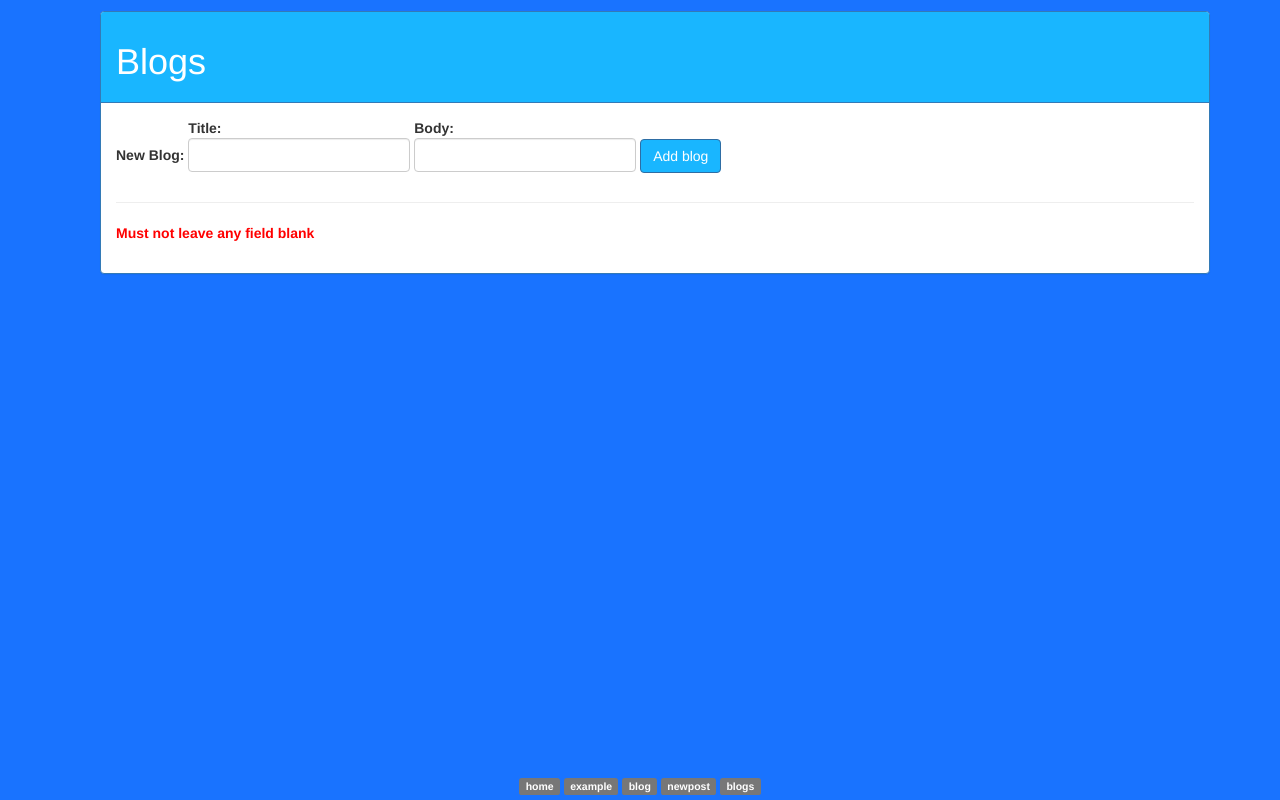
After one commit to jasonleonhard/blogz, a Flask app: page /newpost in a window 1280 px wide. The commit adds this page. Run offline with Flask 2, Linux system fonts and the light colour scheme; data that the repository does not hold is empty; some libraries are stand-ins or nearby versions.

Commit message:
create two path options that work /blogs vs /blog and /newpost

```diff
--- a/main.py
+++ b/main.py
@@ -20,18 +20,78 @@ class Blog(db.Model):
 
 @app.route("/")
 def index():
-    """."""
-    return render_template('index.html')
+    """Renders links."""
+    # return render_template('index.html'
+    return redirect('/blogs')
 
 @app.route("/example", methods=['POST', 'GET'])
 def example():
-    """."""
+    """Very simple example of routing and template rendering."""
     return render_template('example.html')
 
 @app.route("/blog")
-def blog(blog_title='', blog_body='', blog_title_error='', blog_body_error='',
+def blog(blog_title='', blog_body='',
              blogs='', prev_blog_title='',prev_blog_body=''):
-    """."""
+    """Lists all blogs. Does not allow new blog creation nor validation."""
+    blogs = Blog.query.all() # show current blogs in db
+
+    # this version works great if you don't delete the first item
+    return render_template('blog.html', title="Blogs", blogs=blogs,
+                               blog_title=blog_title, blog_body=blog_body)
+
+    # # this version works great for deleting first item but doesn't render all blogs at all...
+    # return render_template('blog.html', title="Blogs",
+    #                         blog_title='', blog_body='')
+
+@app.route("/newpost")
+def newpost(blog_title='', blog_body='', blog_title_error='', blog_body_error='',
+            prev_blog_title='', prev_blog_body=''):
+    """Create new blog and validate. Does not list blogs."""
+    if request.args: # if request.method == 'GET':
+        blog_title = request.args.get('blog_title')
+        blog_body = request.args.get('blog_body')
+
+    # Validation Section # make sure that
+    # last blog is not the same as next blog
+    blog_count = Blog.query.count()
+    if blog_count > 1:
+        prev_blog_title = Blog.query.order_by('-id').first().title
+        prev_blog_body = Blog.query.order_by('-id').first().body
+    if blogs_have_same_content(prev_blog_title, blog_title, prev_blog_body, blog_body):
+        blog_title_error = 'Blogs must be different'
+    # not blank
+    if no_field_blank(blog_title, blog_body):
+        blog_title_error = 'Must not leave any field blank'
+    # no errors on page before or rerender page with errors
+    if blog_title_error or blog_body_error:
+        return render_template('newpost.html', title="Blogs",
+                            blog_title=blog_title, blog_body=blog_body,
+                            blog_title_error=blog_title_error, blog_body_error=blog_body_error)
+    else:
+        # actual adding of new blog to db
+        new_blog = Blog(blog_title, blog_body)
+        db.session.add(new_blog)
+        db.session.commit()
+        return redirect('/blog') # better bc returns to page without /delete_blog in url
+
+@app.route("/delete_blog", methods=['POST'])
+def delete_blog():
+    """Remove a blog. WIP: Works great with /blogs, but on /blog cannot delete top blog item."""
+    blog_id = int(request.form['blog-id'])
+    blog_target = Blog.query.get(blog_id)
+    db.session.delete(blog_target)
+    db.session.commit()
+    # return render_template('blogs.html', title="Blogs", blogs=blogs) # works
+    blog_count = Blog.query.count()  # work around to delete last blog
+    if blog_count != 1:
+        return redirect('/blog')  # better bc returns to page without /delete_blog in url
+    else:
+        return redirect('/blogs')
+
+@app.route("/blogs")
+def blogs(blog_title='', blog_body='', blog_title_error='', blog_body_error='',
+             blogs='', prev_blog_title='',prev_blog_body=''):
+    """I would prefer to handle posts, gets and validations all on one page '/blogs'"""
     blogs = Blog.query.all() # show current blogs in db
     # add to database
     if request.args: # if request.method == 'GET':
@@ -66,18 +126,6 @@ def blog(blog_title='', blog_body='', blog_title_error='', blog_body_error='',
                                blog_title=blog_title, blog_body=blog_body,
                                blog_title_error=blog_title_error, blog_body_error=blog_body_error)
 
-@app.route("/delete_blog", methods=['POST'])
-def delete_blog():
-    """."""
-    blog_id = int(request.form['blog-id']) # id was found http://localhost:5000/POST?blog-id=27 The requested URL was not found on the server. If you entered the URL manually please check your spelling and try again.
-    blog_target = Blog.query.get(blog_id)
-    db.session.delete(blog_target)
-    db.session.commit()
-    blogs = Blog.query.all()
-    # return render_template('blogs.html', title="Blogs", blogs=blogs) # works
-    return redirect('/blog') # better bc returns to page without /delete_blog in url
-
-
 # disable browser caching
 @app.after_request
 def add_header(response):
--- a/templates/base.html
+++ b/templates/base.html
@@ -3,7 +3,6 @@
     <title>{{title}}</title>
     <meta charset="utf-8">
     <meta name="viewport" content="width=device-width, initial-scale=1">
-
     <!--favicon definition-->
     {% block head %}
     <link rel="shortcut icon" href="{{ url_for('static', filename = 'favicon.ico') }}"
@@ -11,7 +10,6 @@
     <link rel="icon" href="{{ url_for('static', filename = 'favicon.ico') }}"
     type="image/x-icon">
     {% endblock %}
-
     <link rel="stylesheet" href="https://cdnjs.cloudflare.com/ajax/libs/normalize/7.0.0/normalize.min.css" />
     <link href="https://fonts.googleapis.com/css?family=Roboto+Mono" rel="stylesheet">
     <link rel="stylesheet" href="{{ url_for('static', filename='stylesheets/styles.css') }}">
@@ -23,21 +21,20 @@
     <script src="https://maxcdn.bootstrapcdn.com/bootstrap/3.3.7/js/bootstrap.min.js"></script>
     <script type="text/javascript" src="{{ url_for('static', filename='scripts/scripts.js') }}" ></script>
 </head>
-
 <body class="container">
     <div class="pad"></div>
     <div class='container'>
         {% block content %}
         {% endblock  %}
-
         <footer class='footer navbar-fixed-bottom pad-bottom text-center'>
             <div class="col-md-12">
                 <a href="/"> <span class="label label-default">home</span></a>
                 <a href="/example"> <span class="label label-default">example</span></a>
                 <a href="/blog"> <span class="label label-default">blog</span></a>
+                <a href="/newpost"> <span class="label label-default">newpost</span></a>
+                <a href="/blogs"> <span class="label label-default">blogs</span></a>
             </div>
         </footer>
     </div>
 </body>
-
 </html>
--- /dev/null
+++ b/templates/newpost.html
@@ -0,0 +1,33 @@
+{% extends 'base.html' %}
+{% block content %}
+<div class="col-xs-12">
+    <div class="panel panel-primary">
+        <div class="panel-heading">
+            <h1>{{title}}</h1>
+        </div>
+        <div class="panel-body">
+            <div class="col-xs-12">
+               <form class="form-horizontal">
+                    <div class="form-group">
+                        <form>
+                            <label class="col-form-label">
+                                New Blog:
+                                <label class="col-form-label">Title:
+                                    <input class='form-control' type="text" name='blog_title' value="{{blog_title}}" />
+                                </label>
+                                <label class="col-form-label">Body:
+                                    <input class='form-control' type="text" name='blog_body' value="{{blog_body}}" />
+                                </label>
+                            </label>
+                            <input class='btn btn-primary' type="submit" value='Add blog' />
+                        </form>
+                        <hr />
+                        <strong class='error' value="{{blog_body_error}}">{{blog_body_error}}</strong>
+                        <strong class='error' value="{{blog_title_error}}">{{blog_title_error}}</strong>
+                    </div>
+                </form>
+            </div>
+        </div>
+    </div>
+</div>
+{% endblock  %}
```
Also changed, not shown: templates/blog.html (added, +36 -0 lines), templates/index.html (+38 -12 lines).
